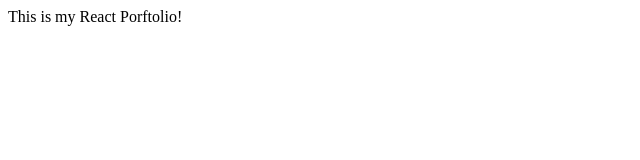
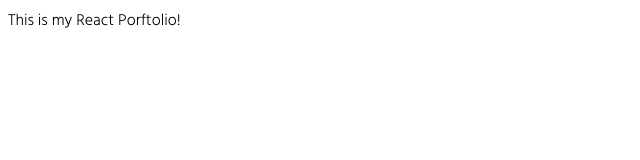
Before and after one commit to mikeforge/React-Portfolio, a React (Create React App) app: page / in a window 1280 px wide. Shown: the top 160 px of the page, without its empty margins (0-640 px from the left). Built offline with nearby package versions, Linux system fonts and the light colour scheme.

Commit message:
adding some font style and setting up for images

```diff
--- a/public/index.html
+++ b/public/index.html
@@ -9,6 +9,8 @@
       name="description"
       content="Web site created using create-react-app"
     />
+
+
     <link rel="apple-touch-icon" href="%PUBLIC_URL%/logo192.png" />
     <!--
       manifest.json provides metadata used when your web app is installed on a
--- a/src/App.jsx
+++ b/src/App.jsx
@@ -1,3 +1,6 @@
+import './style.css';
+
+
 const App = () => {
     return <div>This is my React Porftolio!</div>;
   };
--- /dev/null
+++ b/src/style.css
@@ -0,0 +1,5 @@
+@import url('https://fonts.googleapis.com/css2?family=Hind:wght@300;600&display=swap');
+
+*{
+    font-family: 'Hind', sans-serif;
+}
```
